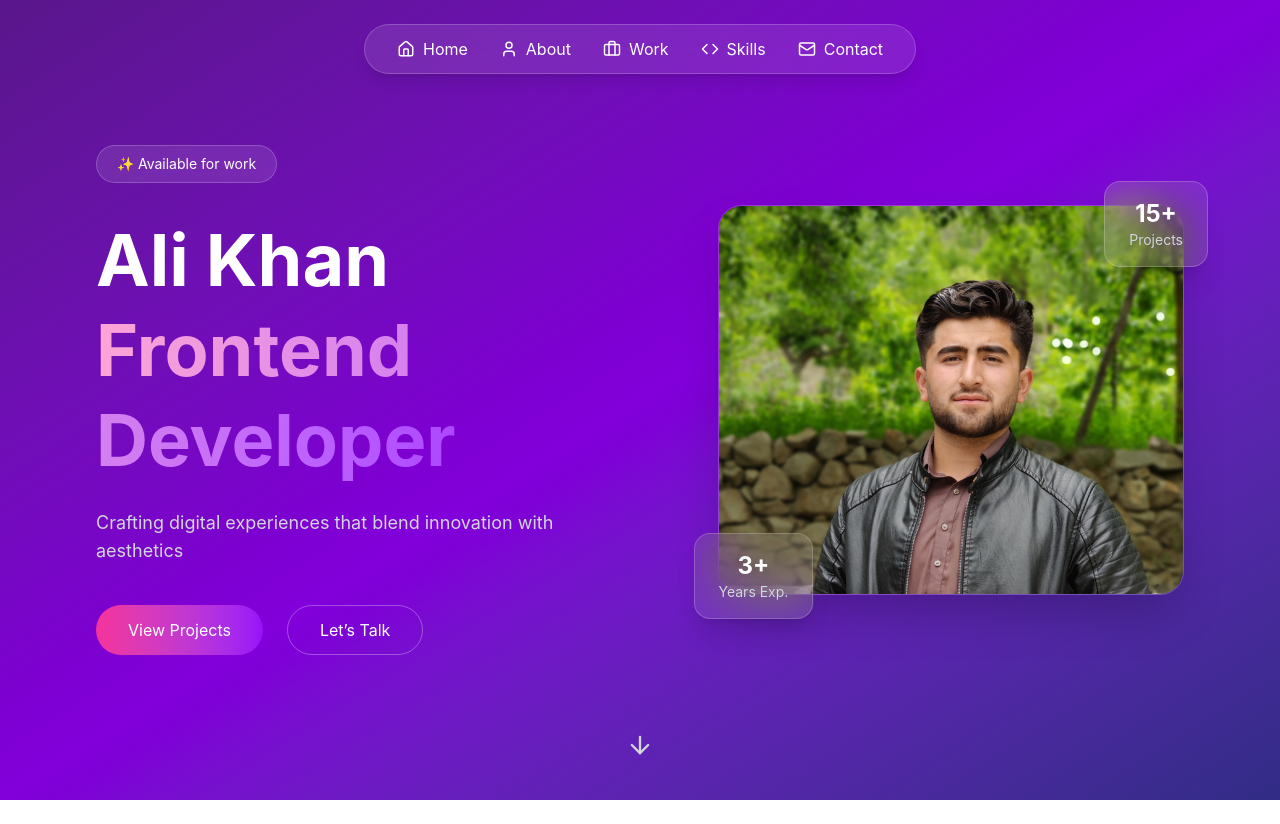
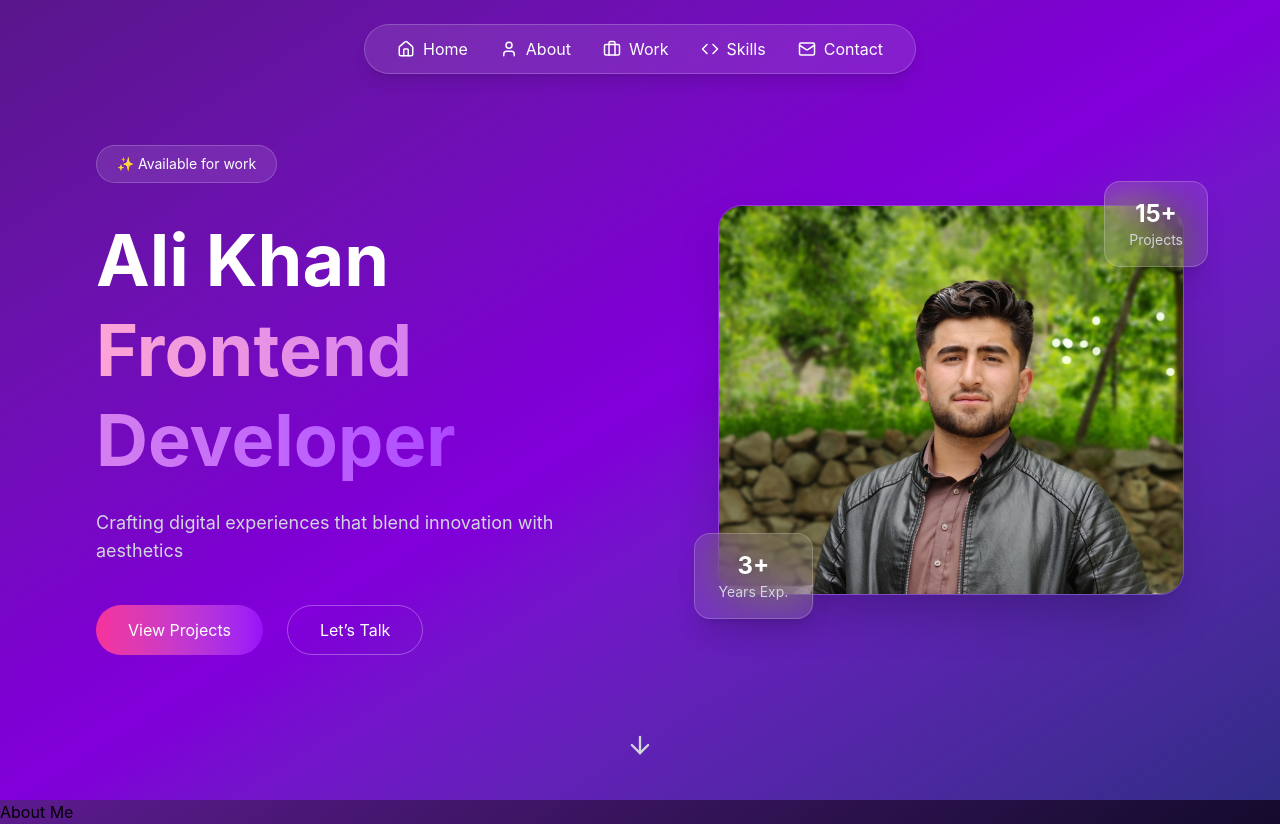
Before and after one commit to muhammad230/Mohdsite.com, a React (Vite) app: page / in a window 1280 px wide. Before the commit the page ends 800 px from the top, so only its background shows below. Built offline with nearby package versions, Linux system fonts and the light colour scheme.

Commit message:
initial commit

```diff
--- a/src/App.jsx
+++ b/src/App.jsx
@@ -1,6 +1,7 @@
 import React from 'react'
 import Navbar from "./Components/Navbar";
 import Hero from './Components/Hero';
+import About from './Components/About';
 
 function App() {
   return (
@@ -10,6 +11,7 @@
                 to-[#140b2d]">
       <Navbar />
       <Hero />
+      <About />
     </div>
   );
 }
--- /dev/null
+++ b/src/Components/About.jsx
@@ -0,0 +1,11 @@
+import React from 'react'
+
+const About = () => {
+  return (
+    <div>
+      <h1>About Me</h1>
+    </div>
+  )
+}
+
+export default About
```
